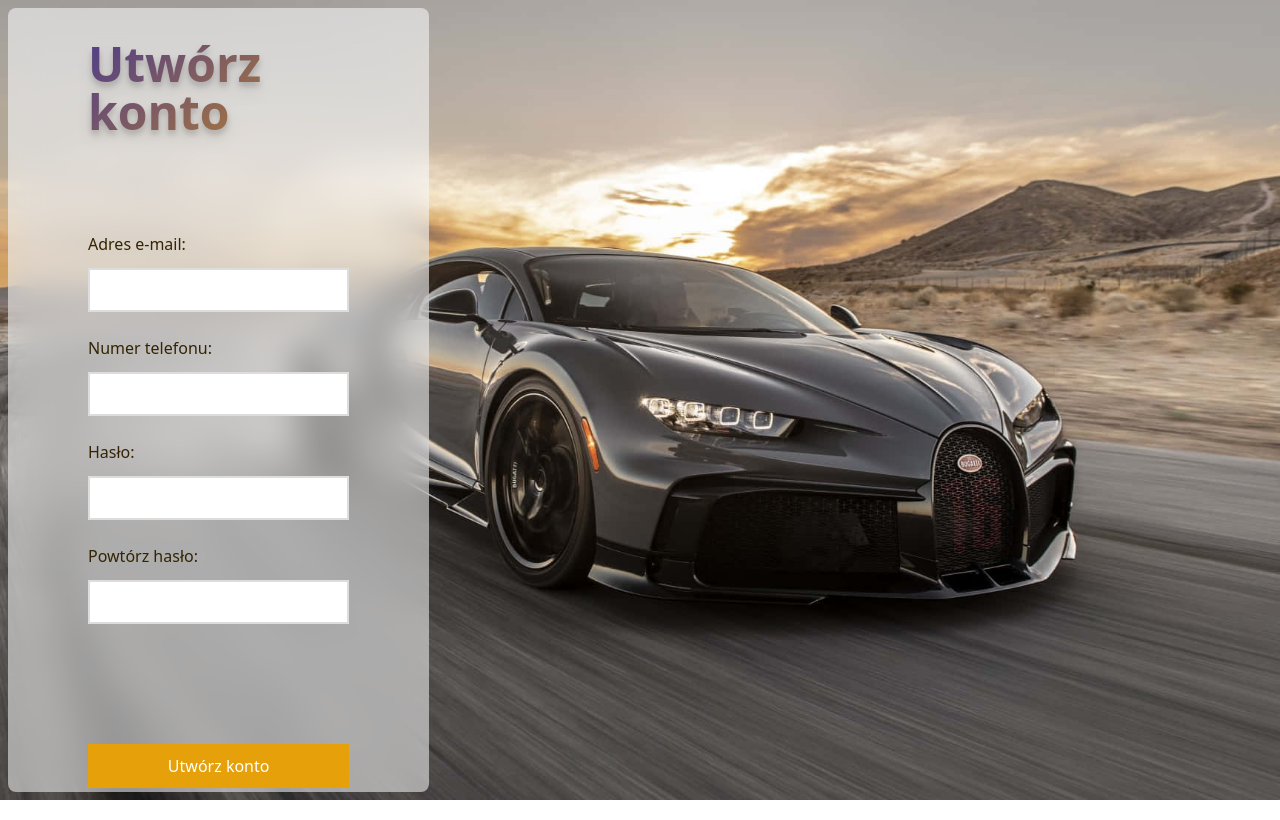
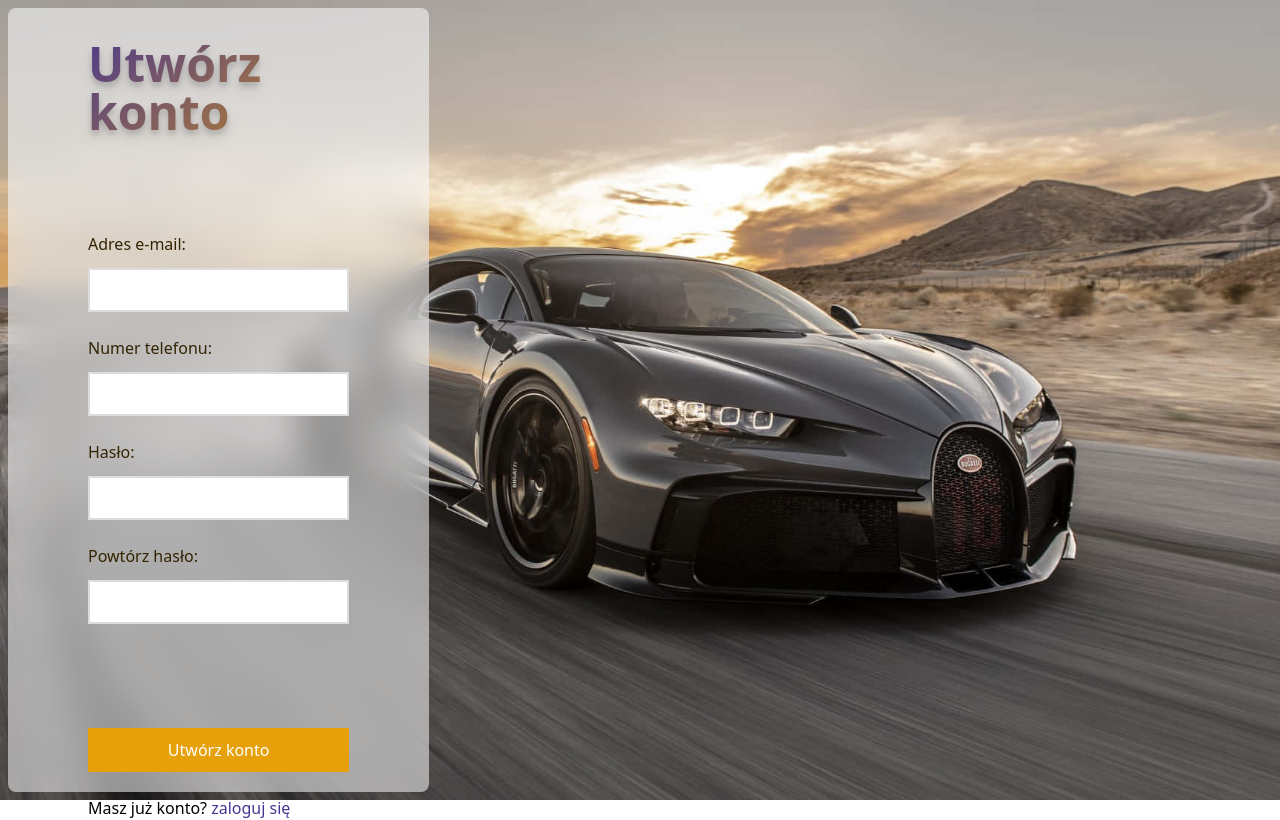
Before and after one commit to MatiHalek/OTOSZROTO, a Nuxt app: page /rejestracja in a window 1280 px wide. Built offline with nearby package versions, Linux system fonts and the light colour scheme.

Commit message:
add link to the login page

```diff
--- a/components/buttons/ConfirmButton.vue
+++ b/components/buttons/ConfirmButton.vue
@@ -1,5 +1,5 @@
 <template>
-    <button class="bg-[#E5A00A] text-[#FFF] p-2.5 mt-24">
+    <button class="bg-[#E5A00A] text-[#FFF] p-2.5 mt-20">
         <slot />
     </button>
 </template>
--- a/pages/rejestracja/index.vue
+++ b/pages/rejestracja/index.vue
@@ -24,6 +24,10 @@
             </VerticalGroup>
 
             <ConfirmButton>Utwórz konto</ConfirmButton>
+            <p>
+                <span>Masz już konto? </span>
+                <NuxtLink :to="'/logowanie'" class="text-[#463691]">zaloguj się</NuxtLink>
+            </p>
         </VerticalGroup>
     </AppForm>
 </template>
```
